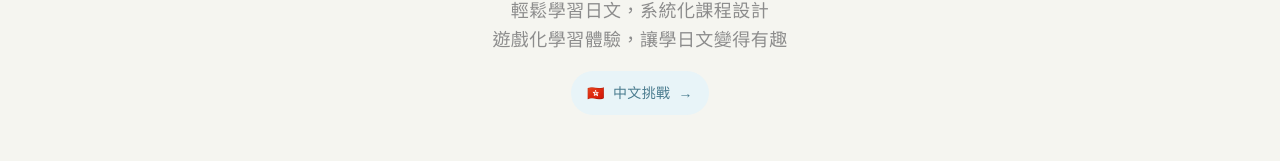
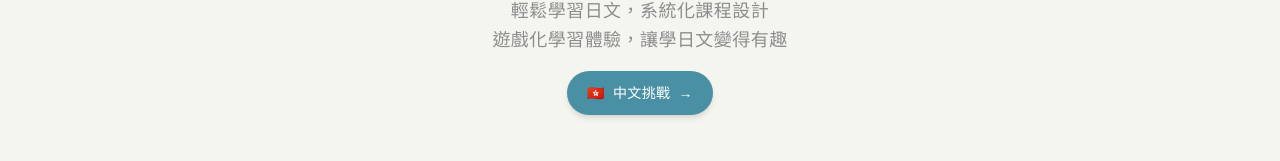
Before and after one commit to kermit-tam/leehongor-website, a Next.js app: page / in a window 1280 px wide. Shown: the part 349-510 px from the top of the page. Built offline with nearby package versions, Linux system fonts and the light colour scheme; no server answers.

Commit message:
Fix: 中文挑戰入口改為頂部小按鈕

```diff
--- a/src/app/page.tsx
+++ b/src/app/page.tsx
@@ -62,7 +62,7 @@ export default function HomePage() {
           </p>
 
           {/* 中文挑戰小鏈接 */}
-          <Link href="/trychi" className="inline-flex items-center gap-2 mb-12 px-4 py-2 bg-[#E8F4F8] hover:bg-[#D0E8F0] rounded-full text-sm text-[#4A7C8F] transition-colors">
+          <Link href="/trychi" className="inline-flex items-center gap-2 mb-12 px-5 py-2.5 bg-[#4A90A4] hover:bg-[#3D7A8C] rounded-full text-sm text-white font-medium transition-colors shadow-md">
             <span>🇭🇰</span>
             <span>中文挑戰</span>
             <span>→</span>
@@ -147,7 +147,7 @@ function HeroSection() {
 
       {/* 頂部中文挑戰鏈接 */}
       <div className="text-center mb-8">
-        <Link href="/trychi" className="inline-flex items-center gap-2 px-4 py-2 bg-[#E8F4F8] hover:bg-[#D0E8F0] rounded-full text-sm text-[#4A7C8F] transition-colors">
+        <Link href="/trychi" className="inline-flex items-center gap-2 px-5 py-2.5 bg-[#4A90A4] hover:bg-[#3D7A8C] rounded-full text-sm text-white font-medium transition-colors shadow-md">
           <span>🇭🇰</span>
           <span>中文挑戰</span>
           <span>→</span>
```
